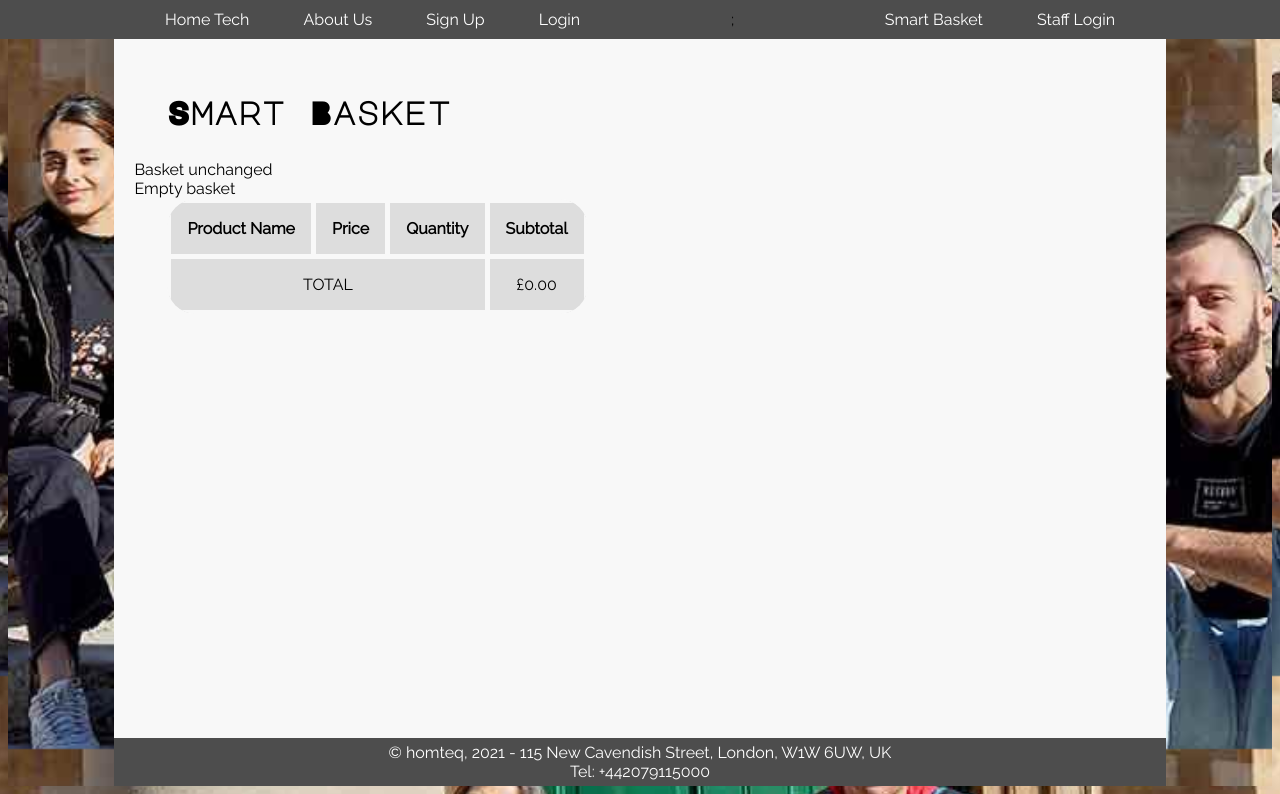
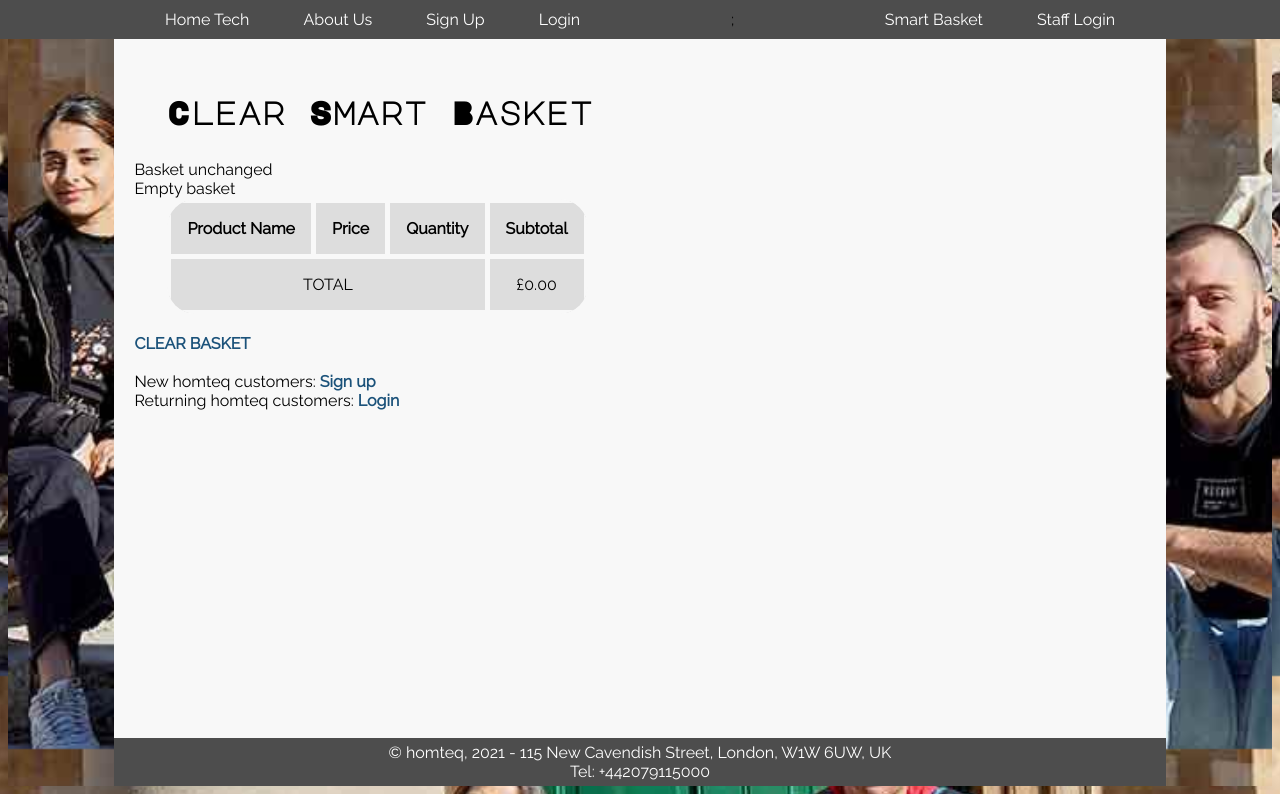
Before and after one commit to Kushan-Sankalpa/Hometeq, a PHP site: page /basket.php in a window 1280 px wide. Shown: the part 124-918 px from the top of the page. Run offline with PHP 8.4, Linux system fonts and the light colour scheme.

Commit message:
added login and sugn up links in basket.php

```diff
--- a/basket.php
+++ b/basket.php
@@ -1,9 +1,9 @@
 <?php
 session_start(); // start a session
-// unset($_SESSION['basket']);
+
 
 include("db.php"); //include db.php file to connect to DB
-$pagename="Smart Basket"; //Create and populate a variable called $pagename
+$pagename="Clear Smart Basket"; //Create and populate a variable called $pagename
 
 echo "<link rel=stylesheet type=text/css href=mystylesheet.css>"; //Call in stylesheet
 echo "<title>".$pagename."</title>"; //display name of the page as window title
@@ -16,23 +16,27 @@ echo "<h4>".$pagename."</h4>"; //display name of the page on the web page
 
 
 
-//if the posted ID of the new product is set i.e. if the user is adding a new product into the basket
-if (isset($_POST['h_prodid']))
+
+
+//This checks if the form (from a previous page) has sent a product ID (h_prodid) using the POST method. If yes, it means the user is adding a new product to the basket.
+if (isset($_POST['h_prodid'])) //The isset() function checks whether a variable is set, which means that it has to be declared and is not NULL.
+                                //This isset() function returns true if the variable exists and is not NULL, otherwise it returns false.
+                                // if i directly come to this page without adding any it should show the added one or a empty basket that why i used this
 {
     //capture the ID of selected product using the POST method and the $_POST superglobal variable
     //and store it in a new local variable called $newprodid
-$newprodid=$_POST['h_prodid'];
+    $newprodid=$_POST['h_prodid']; // if user click addto basket button in proid = 1 the h_prodid = 1  and in this part assign that val to newprodid
+
     //capture the required quantity of selected product using the POST method and $_POST superglobal variable
     //and store it in a new local variable called $reququantity
-$reququantity=$_POST['p_quantity'];
-//Display id of selected product
-//echo "<p>Id of selected product: ".$newprodid;
-//Display quantity of selected product
-//echo "<br>Quantity of selected product: ".$reququantity;
+    $reququantity=$_POST['p_quantity']; // if user clci the add to basket button the p_quantity = 1
+
+
     //create a new cell in the basket session array. Index this cell with the new product id.
     //Inside the cell store the required product quantity
-$_SESSION['basket'][$newprodid]=$reququantity;
-//Display "1 item added to the basket " message
+    $_SESSION['basket'][$newprodid]=$reququantity; //This saves the product in a session array called basket:
+                                                  //For example, if product 1 is chosen with quantity 2, it stores $_SESSION['basket'][1] = 2.
+
     echo "<p>1 item added";
 }
     //else
@@ -49,19 +53,24 @@ echo "<tr>";
 echo "<th>Product Name</th><th>Price</th><th>Quantity</th><th>Subtotal</th>";
 echo "</tr>";
 //if the session array $_SESSION['basket'] is set
-if (isset($_SESSION['basket']))
+if (isset($_SESSION['basket'])) //This checks if the basket exists in the session. If it does, we will list its contents.
 {
     //loop through the basket session array for each data item inside the session using a foreach loop
     //to split the session array between the index and the content of the cell
     //for each iteration of the loop
     //store the id in a local variable $index & store the required quantity into a local variable $value
- foreach($_SESSION['basket'] as $newprodid => $reququantity)
+    foreach($_SESSION['basket'] as $newprodid => $reququantity) // This loop goes through each item in the basket and displays it.
+                                                                //  $newprodid is the key and $reququantity is the value.
+                                                                //  For example, if the basket has product 1 with quantity 2, $newprodid will be 1 and $reququantity will be 2.
+
+
     {
     //SQL query to retrieve from Product table details of selected product for which id matches $index
     //execute query and create array of records $arrayp
     $SQL="select prodId, prodName,prodPrice from product where prodId=".$newprodid;
 
     $exeSQL=mysqli_query($conn, $SQL) or die (mysql_error($conn));
+
     $arrayp=mysqli_fetch_array($exeSQL);
     echo "<tr>";
     //display product name & product price using array of records $arrayp
@@ -89,6 +98,11 @@ echo "<td>&pound".number_format($total,2)."</td>";
 echo "</tr>";
 echo "</table>";
 
+echo "<br><p><a href='clearbasket.php'>CLEAR BASKET</a></p>";
+
+echo "<br><p>New homteq customers: <a href='signup.php'>Sign up</a></p>";
+echo "<p>Returning homteq customers: <a href='login.php'>Login</a></p>";
+
 include("footfile.html"); //include footer layout file
 echo "</body>";
 ?>
```
Also changed, not shown: clearbasket.php (+10 -13 lines). Lines whose indentation alone changed are shown as unchanged.
